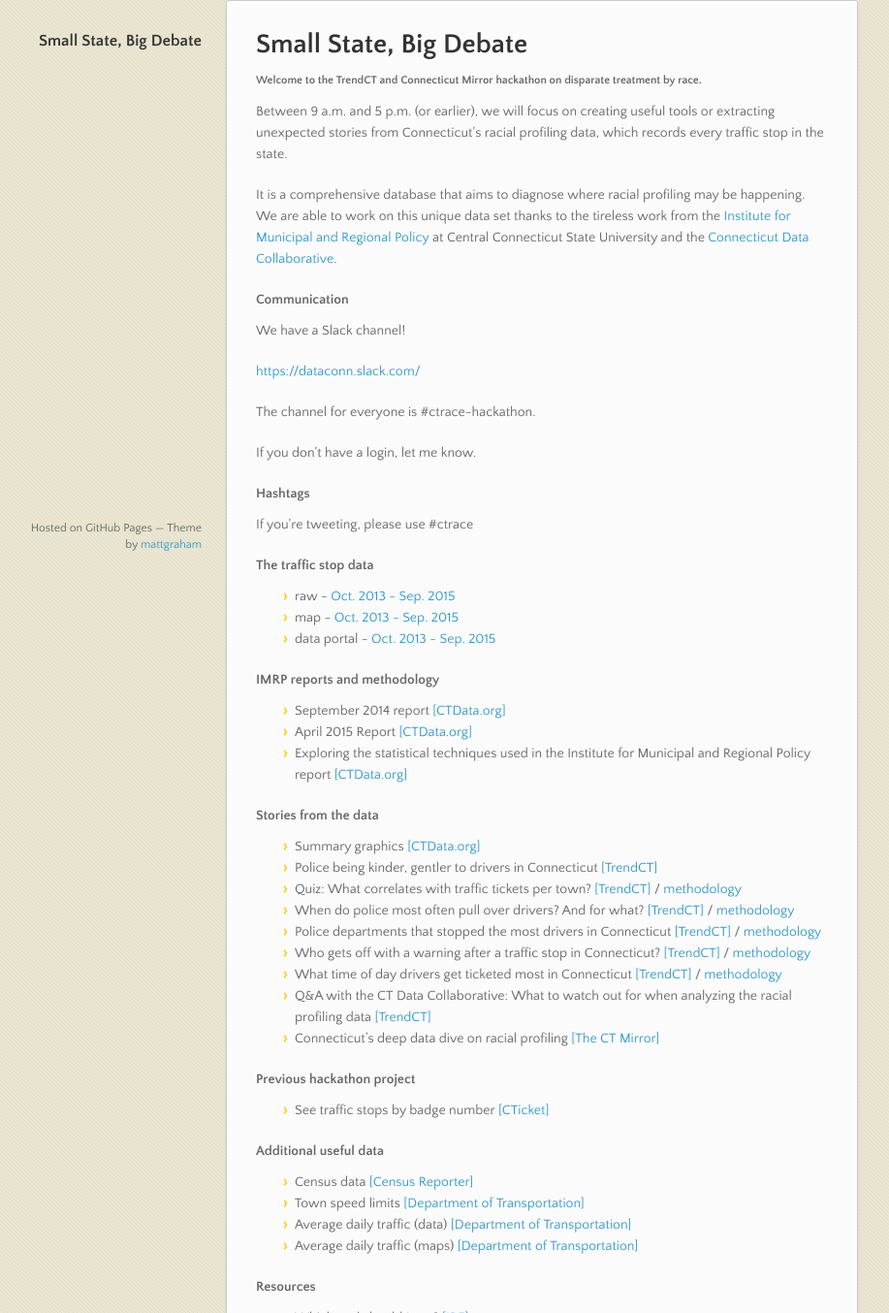
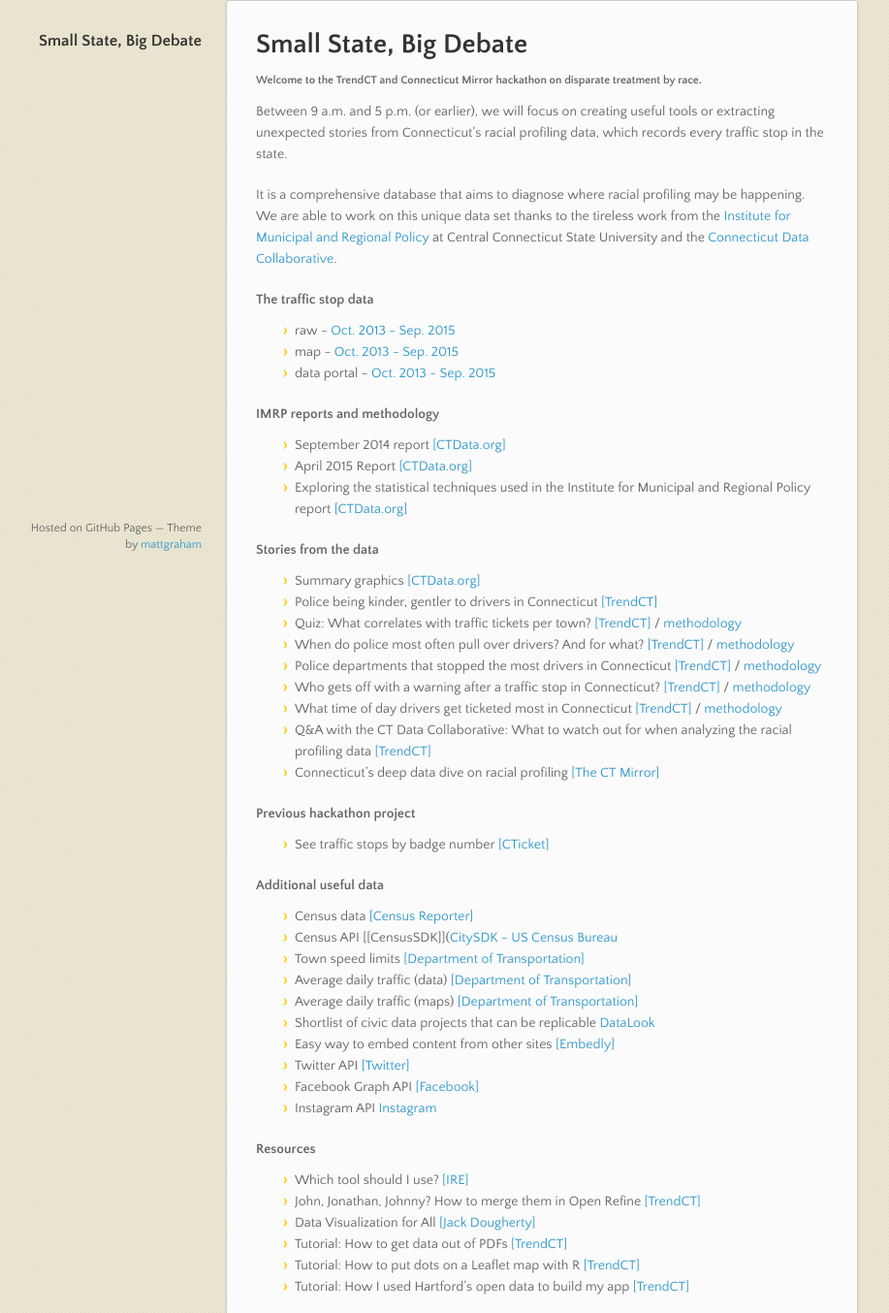
Before and after one commit to trendct/trendct.github.io, a plain HTML site: page index.html in a window 1280 px wide. Shown: the part 190-1544 px from the top of the page at 97% size, without its empty margins (82-999 px from the left). Drawn offline with nearby package versions, Linux system fonts and the light colour scheme.

```diff
--- a/index.html
+++ b/index.html
@@ -41,22 +41,6 @@
 <p>Between 9 a.m. and 5 p.m. (or earlier), we will focus on creating useful tools or extracting unexpected stories from Connecticut's racial profiling data, which records every traffic stop in the state.</p>
 
 <p>It is a comprehensive database that aims to diagnose where racial profiling may be happening. We are able to work on this unique data set thanks to the tireless work from the <a href="http://www.ccsu.edu/imrp/">Institute for Municipal and Regional Policy</a> at Central Connecticut State University and the <a href="http://ctdata.org/">Connecticut Data Collaborative</a>.</p>
-
-<h4>
-<a id="communication" class="anchor" href="#communication" aria-hidden="true"><span class="octicon octicon-link"></span></a>Communication</h4>
-
-<p>We have a Slack channel! </p>
-
-<p><a href="https://dataconn.slack.com/">https://dataconn.slack.com/</a></p>
-
-<p>The channel for everyone is #ctrace-hackathon.</p>
-
-<p>If you don't have a login, let me know.</p>
-
-<h4>
-<a id="hashtags" class="anchor" href="#hashtags" aria-hidden="true"><span class="octicon octicon-link"></span></a>Hashtags</h4>
-
-<p>If you're tweeting, please use #ctrace</p>
 
 <h4>
 <a id="the-traffic-stop-data" class="anchor" href="#the-traffic-stop-data" aria-hidden="true"><span class="octicon octicon-link"></span></a>The traffic stop data</h4>
@@ -120,11 +104,23 @@
 <ul>
 <li>Census data  <a href="http://censusreporter.org/">[Census Reporter]</a>
 </li>
+<li>Census API [[CensusSDK]](<a href="http://uscensusbureau.github.io/citysdk/">CitySDK - US Census Bureau</a>
+</li>
 <li>Town speed limits <a href="http://www.ct.gov/dot/lib/dot/documents/dstc/townspeeds/townspeedmap.pdf">[Department of Transportation]</a>
 </li>
 <li>Average daily traffic (data) <a href="http://projects.ctmirror.org/download/3-YearStationCycle-2011to2013_ADTs_1.xlsx">[Department of Transportation]</a>
 </li>
 <li>Average daily traffic (maps) <a href="http://www.ct.gov/dot/cwp/view.asp?a=3532&amp;q=567276">[Department of Transportation]</a>
+</li>
+<li>Shortlist of civic data projects that can be replicable <a href="http://blog.datalook.io/openimpact-project-shortlist/">DataLook</a>
+</li>
+<li>Easy way to embed content from other sites <a href="http://embed.ly/">[Embedly]</a>
+</li>
+<li>Twitter API <a href="https://dev.twitter.com/streaming/overview">[Twitter]</a>
+</li>
+<li>Facebook Graph API <a href="https://developers.facebook.com/docs/graph-api">[Facebook]</a>
+</li>
+<li>Instagram API <a href="https://instagram.com/developer/?hl=en">Instagram</a>
 </li>
 </ul>
 
```
Also changed, not shown: params.json (+1 -1 lines).
